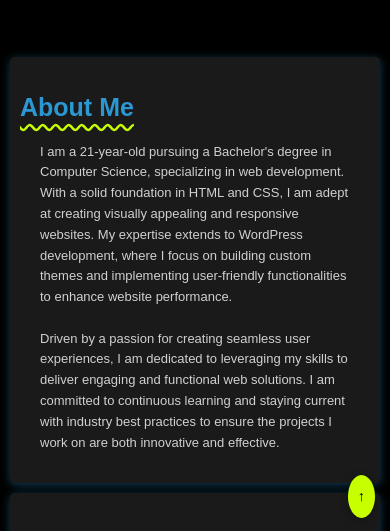
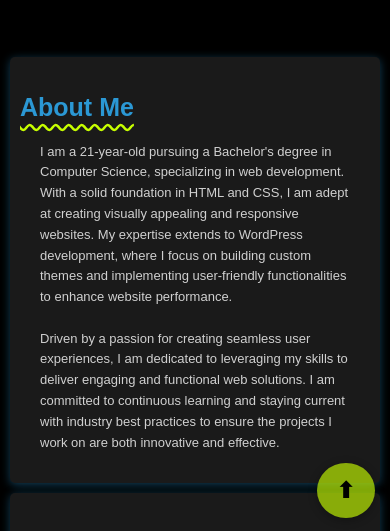
Before and after one commit to m-sheraz-code/personal-portfolio-dynamic, a plain HTML site: page index.html in a window 390 px wide. Shown: the part 311-842 px from the top of the page. Drawn offline with Linux system fonts and the light colour scheme.

Commit message:
some Minor chnages for responsiveness

```diff
--- a/index.html
+++ b/index.html
@@ -126,7 +126,7 @@
         <p>
             &copy; 2024 |
         </p>
-        <a href="#top" title="Go to Top">&uarr;</a>
+        <a href="#top" title="Go to Top">&#x2B06;</a>
     </footer>
 
     <script src="script.js"></script>
--- a/style.css
+++ b/style.css
@@ -496,15 +496,16 @@ footer a {
     bottom: 20px; /* Position it at the bottom of the viewport */
     right: 20px; /* Position it at the right side of the viewport */
     color: black;
-    background-color: #C7FF00;
+    background-color: #c8ff00a3;
     border-radius: 50%; /* Rounded button */
     text-decoration: none;
     text-align: center;
     font-weight: bolder;
-    padding: 8px 16px;
+    padding: 6px 20px;
     box-shadow: 0 2px 10px rgba(0, 0, 0, 0.3); /* Add some shadow for better visibility */
     transition: transform 0.3s ease; /* Smooth transform effect */
     z-index: 100; /* Ensure it appears above other elements */
+    font-size: 30px;
 }
 
 footer a:hover {
@@ -769,7 +770,8 @@ footer a:hover {
     footer a {
         bottom: 15px; /* Adjust position on smaller screens */
         right: 15px;
-        padding: 10px; /* Reduce padding on smaller screens */
+        font-size: 22px;
+        padding: 10px 20px;  /* Reduce padding on smaller screens */
     }
 
     /* Header */
```
